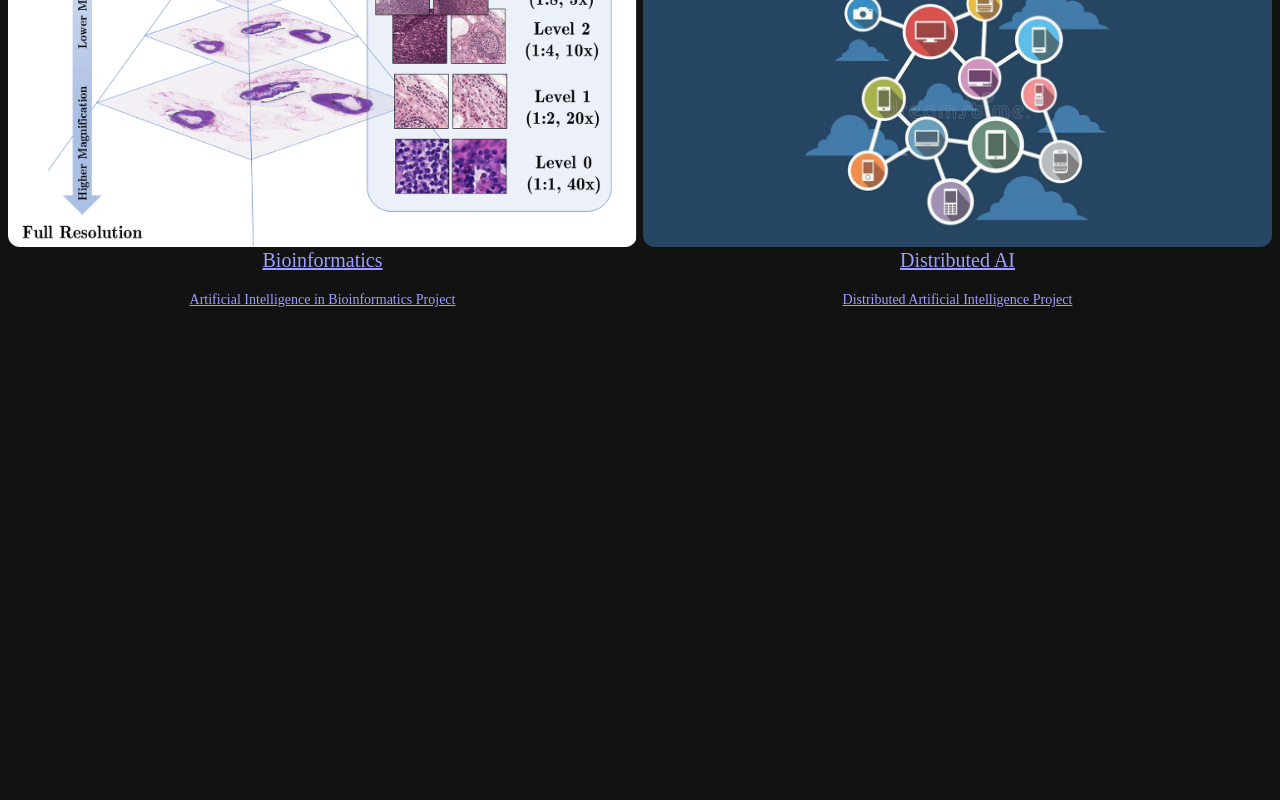
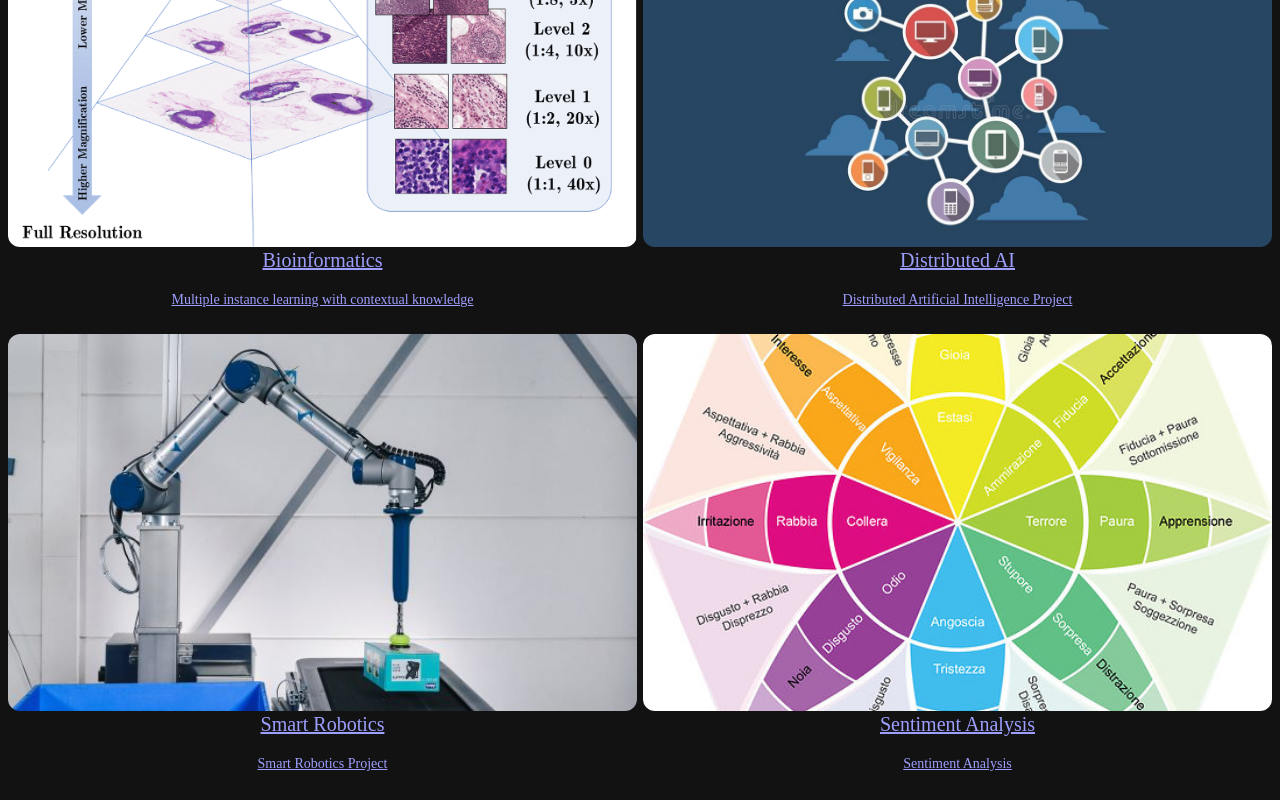
Before and after one commit to andrea-grandi/andreagrandiwebsite, a Next.js app: page /works in a window 1280 px wide. Shown: the part 642-1442 px from the top of the page. Before the commit the page ends 978 px from the top, so only its background shows below. Built offline with nearby package versions, Linux system fonts and the light colour scheme.

Commit message:
update works (bio, smartrobotics and sentiment analysis)

```diff
--- a/pages/works.js
+++ b/pages/works.js
@@ -7,6 +7,8 @@ import thumbSignGloves from '../public/images/works/signgloves/signgloves.png'
 import thumbTennisDetections from '../public/images/works/tennisdetections/tennisdetections.png'
 import thumbBioinformatics from '../public/images/works/bioinformatics/wsi.png'
 import thumbDai from '../public/images/works/dai/dai.png'
+import thumbSR from '../public/images/works/smartrobotics/smart_robotics.png'
+import thumbSentiment from '../public/images/works/sentimentanalysis/sa.png'
 
 const Works = () => (
   <Layout title="Works">
@@ -43,7 +45,7 @@ const Works = () => (
             title="Bioinformatics"
             thumbnail={thumbBioinformatics}
           >
-            Artificial Intelligence in Bioinformatics Project
+            Multiple instance learning with contextual knowledge
           </WorkGridItem>
         </Section>
 
@@ -57,6 +59,26 @@ const Works = () => (
           </WorkGridItem>
         </Section>
 
+        <Section delay={0.4}>
+          <WorkGridItem
+            id="smartrobotics"
+            title="Smart Robotics"
+            thumbnail={thumbSR}
+          >
+            Smart Robotics Project
+          </WorkGridItem>
+        </Section>
+
+        <Section delay={0.5}>
+          <WorkGridItem
+            id="sentimentanalysis"
+            title="Sentiment Analysis"
+            thumbnail={thumbSentiment}
+          >
+            Sentiment Analysis
+          </WorkGridItem>
+        </Section>
+
 
 
 
```
Also changed, not shown: pages/works/sentimentanalysis.js (added, +34 -0 lines), pages/works/smartrobotics.js (added, +34 -0 lines), public/images/works/sentimentanalysis/sa.png (added), public/images/works/smartrobotics/smart_robotics.png (added).
